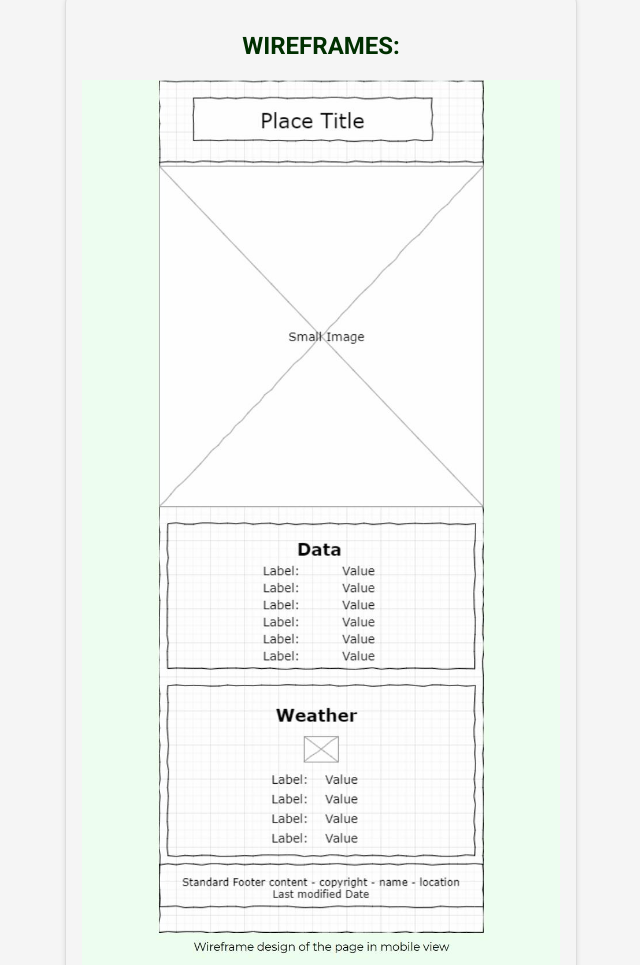
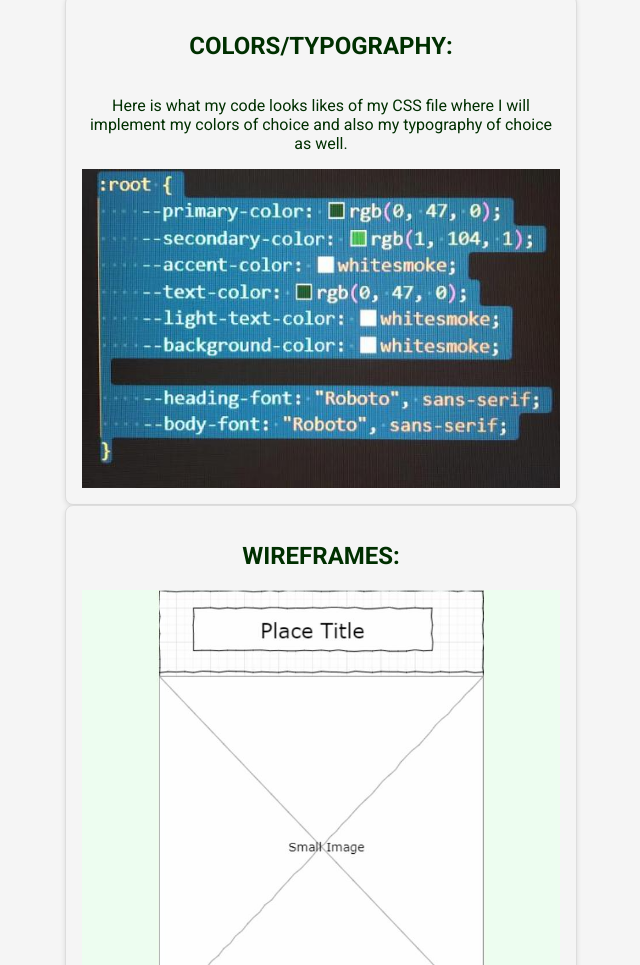
Before and after one commit to JacksonTanner3/wdd131, a plain HTML site: page project/siteplan.html in a window 1280 px wide. Shown: the part 539-1504 px from the top of the page, without its empty margins (319-959 px from the left). Drawn offline with Linux system fonts and the light colour scheme.

Commit message:
COLORS AND TYPOGRAPHY

```diff
--- a/project/siteplan.html
+++ b/project/siteplan.html
@@ -33,6 +33,12 @@
                 light offroad adventures as well?</p>
         </section>
         <section>
+            <h2>COLORS/TYPOGRAPHY:</h2>
+            <p>Here is what my code looks likes of my CSS file where I will implement my colors of choice and also my
+                typography of choice as well.</p>
+            <img src="images/colors.jpg" alt="Picture of the colors and the typography." loading="lazy">
+        </section>
+        <section>
             <h2>WIREFRAMES:</h2>
             <img src="images/wireframe1.jpg" alt="Wireframe for Mobile">
             <img src="images/wireframe2.jpg" alt="Wireframe for desktops">
```
Also changed, not shown: project/images/colors.jpg (added).
